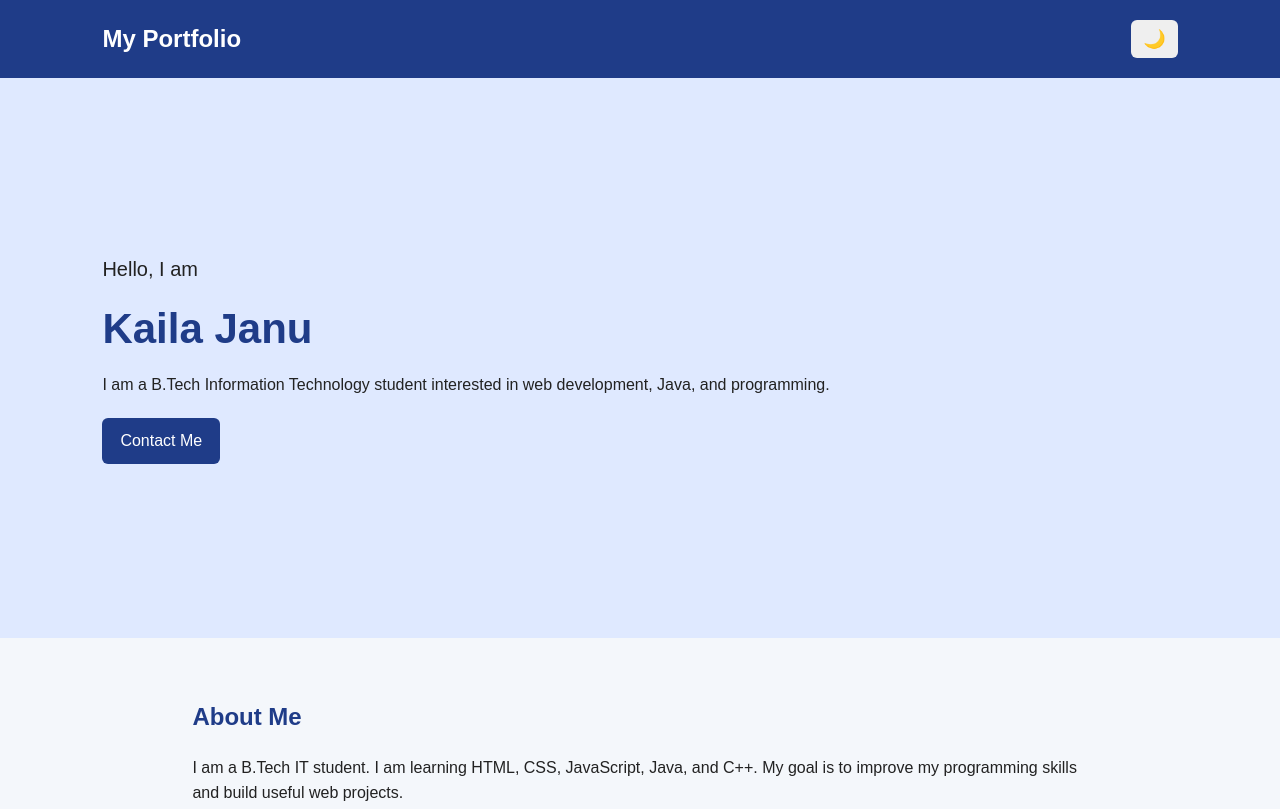
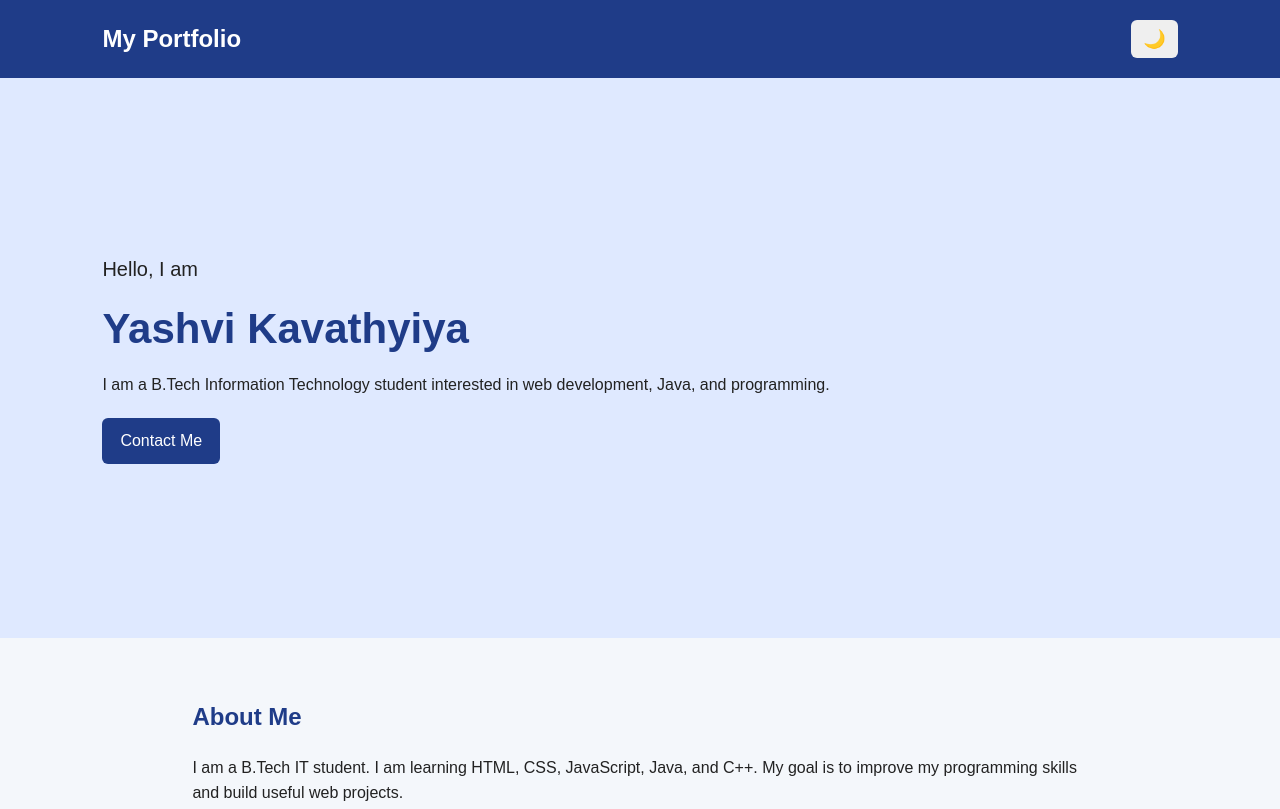
Before and after one commit to 25it046/My-Portfolio, a plain HTML site: page index.html in a window 1280 px wide. Shown: the top 809 px of the page. Drawn offline with Linux system fonts and the light colour scheme.

Commit message:
Update index.html

```diff
--- a/index.html
+++ b/index.html
@@ -19,7 +19,7 @@
         <section class="hero" id="home">
             <div>
                 <p class="intro">Hello, I am</p>
-                <h2>Kaila Janu</h2>
+                <h2>Yashvi Kavathyiya</h2>
                <p>
                  I am a B.Tech Information Technology student
                  interested in web development, Java, and programming.
```
